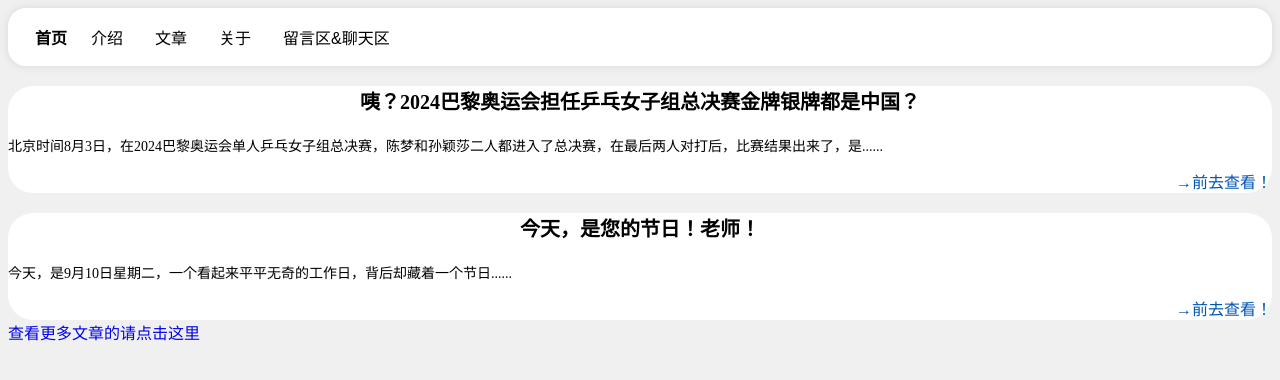
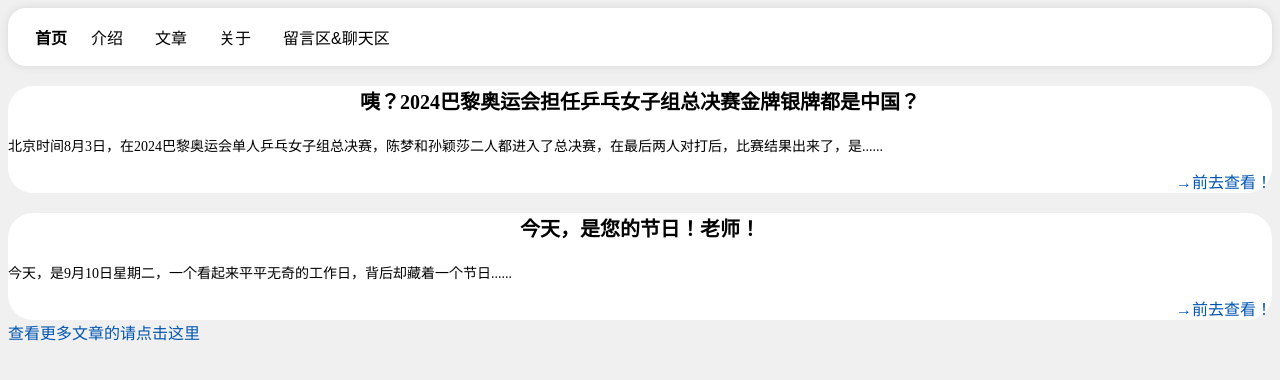
Before and after one commit to Ziqiu001/ziqiu001.github.io, a plain HTML site: page index.html in a window 1280 px wide. Drawn offline with Linux system fonts and the light colour scheme.

Commit message:
Update index.html

```diff
--- a/index.html
+++ b/index.html
@@ -36,7 +36,7 @@
     </div>
   </div>
 <div>
-  <a href="text.html" style ="text-align:center;text-decoration:none;text-align:right">查看更多文章的请点击这里</a>
+  <a href="text.html" style ="text-align:center;text-decoration:none;text-align:right;color:#0056b3;">查看更多文章的请点击这里</a>
 </div>
 </body>
 </html>
```
